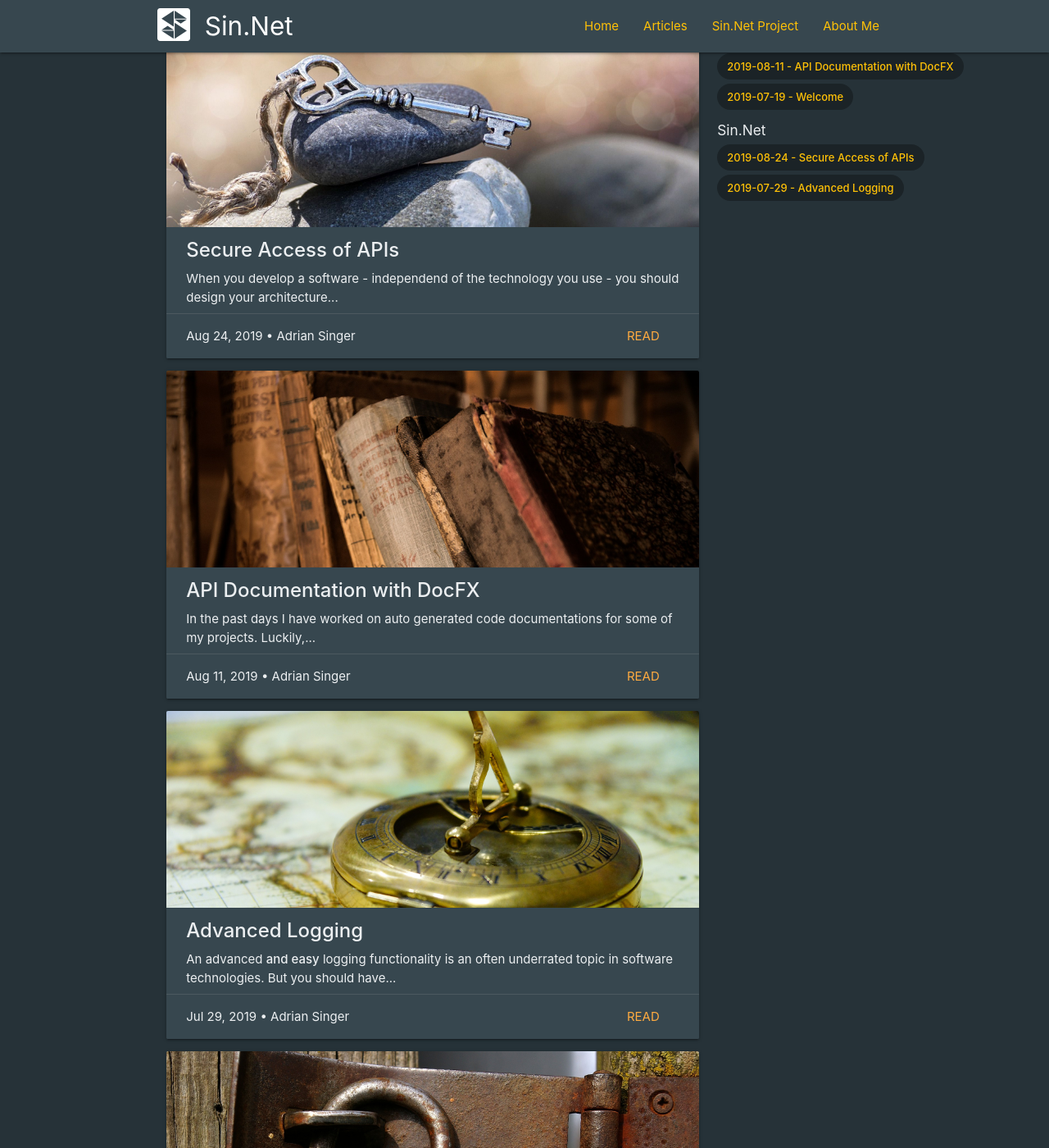
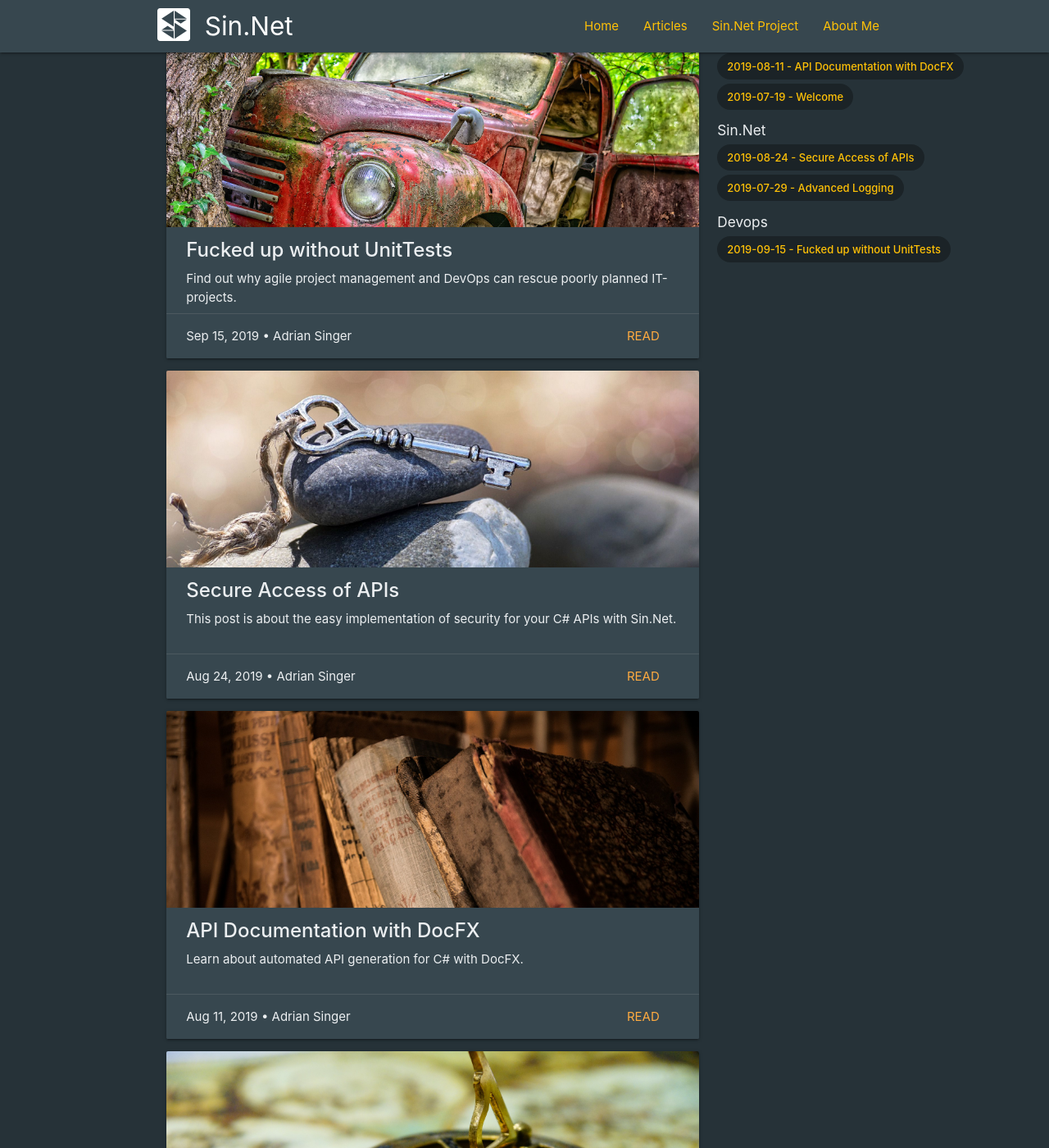
Before and after one commit to adriansinger87/adriansinger87.github.io, a Jekyll site: the page built from articles.html, in a window 1280 px wide and 1400 px high, scrolled down 285 px. Shown: the whole window at 82% size. Built offline with Jekyll 4.4.1, drawn with Linux system fonts in a browser that asks for light colours; nearby versions of some CDN libraries; some of the changed text lies outside the part shown.

Commit message:
post descriptions updated and new article prepared

```diff
--- a/_layouts/home.html
+++ b/_layouts/home.html
@@ -98,7 +98,7 @@ layout: default
         <div class="date-post circle z-depth-3">{{ post.date | date: date_format }}</div>
         <span class="title"><a class="post-link" href="{{ post.url | relative_url }}">{{ post.title | escape }}</a></span>
         <p>
-          {{ post.content | truncatewords: 30 }}
+          {{ post.description }}
         </p>
         <a href="{{ post.url | relative_url }}" class="secondary-content"><i class="material-icons">navigate_next</i></a>
       </li>
--- a/_posts/2019-07-19-welcome.md
+++ b/_posts/2019-07-19-welcome.md
@@ -2,7 +2,7 @@
 title: Welcome
 layout: post
 author: Adrian Singer
-description: New blog for Sin.Net and the world around started
+description: The new blog for the <a href="https://github.com/sin-net/Sin.Net">Sin.Net</a> project started.
 image: /assets/img/posts/welcome-1.jpg
 categories: Web
 tags: [Jekyll, GitHub, Sin.Net]
--- a/_posts/2019-07-29-logging.md
+++ b/_posts/2019-07-29-logging.md
@@ -2,7 +2,7 @@
 title: Advanced Logging
 layout: post
 author: Adrian Singer
-description: How logging works with Sin.Net packages
+description: This article shows how easy an advanced logging works with the Sin.Net packages.
 image: /assets/img/posts/logging-1.jpg
 categories: Sin.Net
 tags: [Sin.Net, C#, NLog]
--- a/_posts/2019-08-11-api-documentation.md
+++ b/_posts/2019-08-11-api-documentation.md
@@ -2,7 +2,7 @@
 title: API Documentation with DocFX
 layout: post
 author: Adrian Singer
-description: Automated API generation for C# with DocFX
+description: Learn about automated API generation for C# with DocFX.
 image: /assets/img/posts/documentation-1.jpg
 categories: Web
 tags: [DocFX, C#, Documentation]
--- a/_posts/2019-08-24-secure-api.md
+++ b/_posts/2019-08-24-secure-api.md
@@ -2,7 +2,7 @@
 title: Secure Access of APIs
 layout: post
 author: Adrian Singer
-description: How to implement access security of your C# APIs with Sin.Net
+description: This post is about the easy implementation of security for your C# APIs with Sin.Net.
 image: /assets/img/posts/secure-api-1.jpg
 categories: Sin.Net
 tags: [Sin.Net, C#, Security]
--- /dev/null
+++ b/_posts/2019-09-15-fucked-up.md
@@ -0,0 +1,75 @@
+---
+title: Fucked up without UnitTests
+layout: post
+author: Adrian Singer
+description: Find out why agile project management and DevOps can rescue poorly planned IT-projects.
+image: /assets/img/posts/fucked-up-1.jpg
+categories: Devops
+tags: [Agile Methods, UnitTest, DevOps, GitLab ]
+commentid: 4
+music-text: Seeed - Molotov
+music-href: https://youtu.be/SGkxBxMlS3U
+---
+
+Since 2008 I work in serious and professional IT-projects. Back in my early days I had some bad programming habbits for sure.
+But luckily I learned alot in the past years **- and I`m still learning -**
+and nowadays I follow some valuable agile methods and [DevOps](https://about.gitlab.com/stages-devops-lifecycle/) ideals.
+This post is about some general project management and coding behavior that will help your project not becoming a "fucked-up-story".
+<i class="mdi mdi-emoticon-outline" style="font-size: inherit"></i>
+
+> This is a true story from my past experiences. But to be fair: All facts and persons are anonymized.
+
+##### Brief Theory Background
+
+...
+
+##### The Project Setup
+
+<div class="row">
+  <div class="col s12 m12 l5">
+     <img alt="attention" class="z-depth-3 materialboxed" data-caption="All images are from Pixabay"
+     width="100%" src="{{ "/assets/img/posts/fucked-up-2.jpg" | relative_url }}" />
+  </div>
+  <div class="col s12 m12 l7">
+    Imagine the following situation: A customer pays over 100.000 EUR for a software, now this particular application is far beyond simplicity. I assume that it happens quite regularly that all the features are only roughly planned beforehand for those kind of project volumes. So was this one, because only the core features are clear ... somehow.
+    <i class="mdi mdi-emoticon-poop" style="font-size: inherit"></i>
+    <br /><br />
+    The team contained of three major developers: one software architect, one frontend developer and a specialist for infrastructure implementations. The entire GUI and the behavior of the tool at runtime is more or less up to the team during the development process. Two third of the developers didn`t knew about (or ignored) agile development methods and the crutial safety net called UnitTests.
+    <br /><br />
+    All members had several years of experience and had successful projects in the past.
+    But the outlined conditions turned into a fucked-up-story like from a textbook, but why?
+  </div>
+</div>
+
+##### Common Reasons for Failing
+
+###### #1 Reason: Poor Communication
+
+The team was very engaged at the beginning, specified a lot, discussed design decisions and so on.
+But they had <span class="attention">neither a defined communication nor a way to safe their decisions</span>.
+As the project made progress, the communication went down, decision were made without clearance and had to be rolled back afterwards.
+These situations caused damage on the motivation and the acceptance of open discussions.
+
+> Regular meetings like in Scrum or a kanban-like board would have saved the team to keep track on ongoing tasks.
+> I would recommend internal and short meetings on a weekly basis plus a digital <a href="https://about.gitlab.com/product/issueboard/" target="_blank">project board</a> like GitLab supports it.
+
+###### #2 Reason: Ingnore UnitTests
+
+As I told you, two third of the team didn`t wrote UnitTests themselves to test their developments or to secure their code against negative side effects when things change. But one third of the team did, guess who! <i class="mdi mdi-emoticon-wink-outline" style="font-size: inherit"></i> The result was a code base with only the most crutial tests, but even those were ignored, when they failed. Instead of fixing the tests, only the productive code was debugged, so the confusion got perfect.
+
+<blockquote>
+UnitTests have some important benefits:
+    <ul class="ul-md">
+        <li>You test your covered code against errors, for sure, but <b> in parallel</b>.</li>
+        <li>Isolated UnitTests make you to create a highliy modular and easy testable software architecture.</li>
+        <li>UnitTests show the intented behavior of your code to your team members.</li>
+        <li>The implementation of your code in a productive system gets straigt forward, when you have a UnitTest as a blue print.</li>
+        <li>They prevent your productive code from getting polluted with "tests".</li>
+    </ul>
+</blockquote>
+
+###### #3 Reason: No Management
+
+##### Conclusion
+
+...
--- a/articles.html
+++ b/articles.html
@@ -26,7 +26,7 @@ layout: default
         </div>
         <div class="card-content">
           <span class="card-title" style="font-weight: 500">{{ post.title | escape }}</span>
-          {{ post.content | truncatewords: 18 }}
+          {{ post.description }}
         </div>
         <div class="card-action">
           <span datetime="{{ page.date | date_to_xmlschema }}" itemprop="datePublished">
--- a/assets/js/init.js
+++ b/assets/js/init.js
@@ -4,6 +4,7 @@
     M.AutoInit();
     $('.sidenav').sidenav();
     $('.modal').modal();
+    $('.materialboxed').materialbox();
 
     InitImage();
 
```
Also changed, not shown: assets/img/posts/fucked-up-1.jpg (added), assets/img/posts/fucked-up-2.jpg (added).
